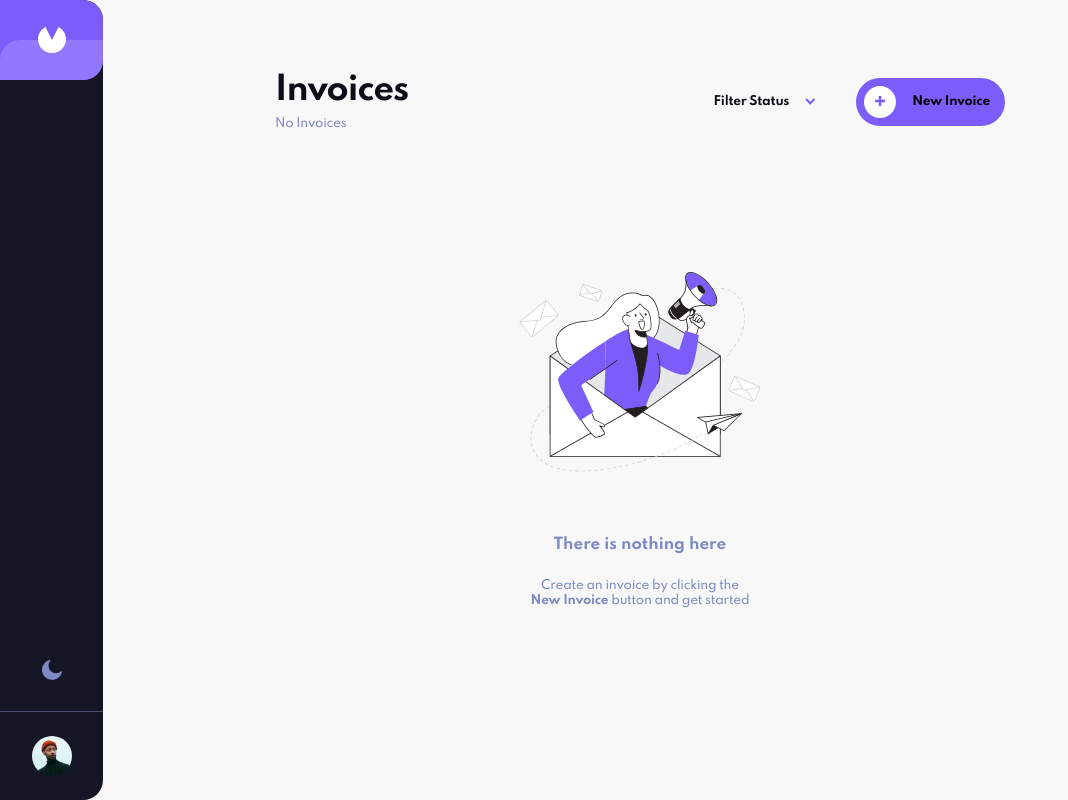
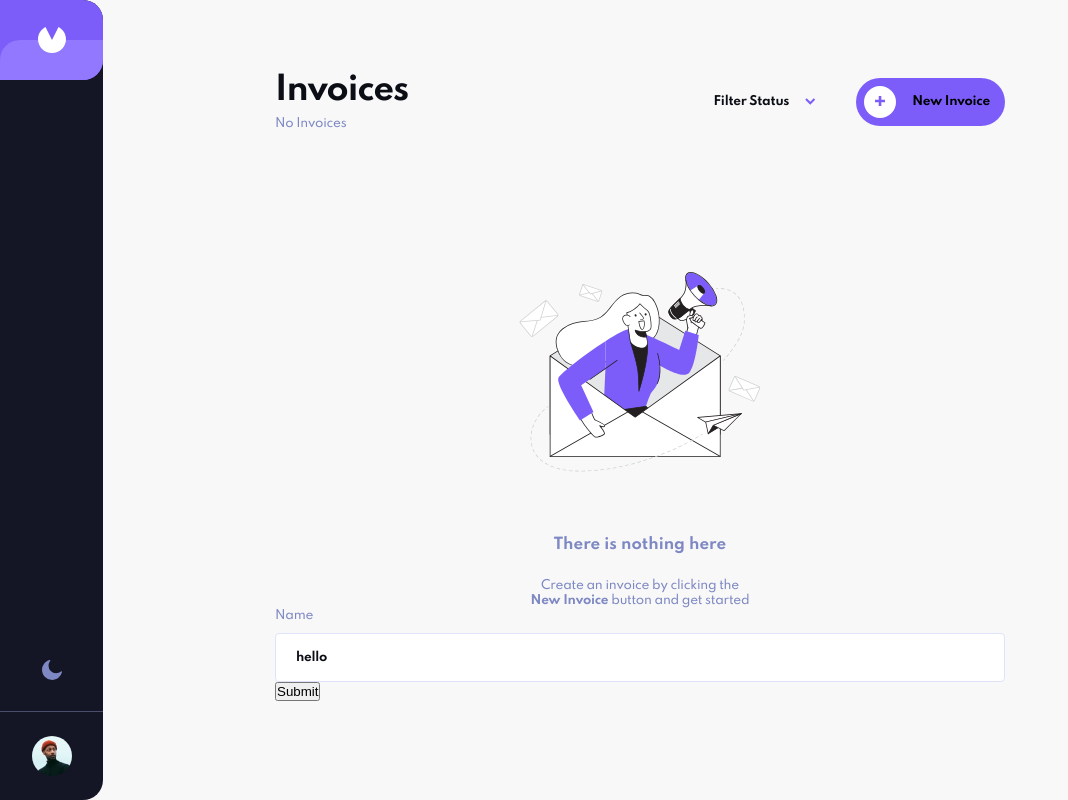
Before and after one commit to prnachap/InvoiceApp---Frontend-Mentor-Solution, a React (Create React App) app: page / in a window 1280 px wide. Shown: the whole page, without its empty margins (0-1068 px from the left). Built offline with nearby package versions, Linux system fonts and the light colour scheme.

Commit message:
input component added

```diff
--- a/package.json
+++ b/package.json
@@ -12,6 +12,7 @@
     "@types/react-dom": "^17.0.9",
     "@types/react-redux": "^7.1.18",
     "axios": "^0.21.1",
+    "formik": "^2.2.9",
     "framer-motion": "^4.1.17",
     "react": "^17.0.2",
     "react-dom": "^17.0.2",
@@ -22,7 +23,8 @@
     "redux-thunk": "^2.3.0",
     "styled-components": "^5.3.0",
     "typescript": "^4.3.5",
-    "web-vitals": "^1.1.2"
+    "web-vitals": "^1.1.2",
+    "yup": "^0.32.9"
   },
   "scripts": {
     "start": "react-scripts start",
--- /dev/null
+++ b/src/components/input/Input.style.ts
@@ -0,0 +1,80 @@
+import { Field } from "formik";
+import styled, { css } from "styled-components";
+
+interface IError {
+  error: boolean;
+}
+
+export const InputGroup = styled.div``;
+
+export const LabelContainer = styled.div`
+  display: flex;
+  justify-content: space-between;
+`;
+
+export const ErrorText = styled.p`
+  font-size: 1rem;
+  font-weight: 600;
+  line-height: 1.5;
+  letter-spacing: -0.208333px;
+  text-transform: capitalize;
+  color: ${({ theme }) => theme.colors.error.colorPrimary};
+  transition: all 0.3s ease-in-out;
+`;
+
+export const Label = styled.label<IError>`
+  display: block;
+  text-transform: capitalize;
+  margin-bottom: 1rem;
+  font-size: ${({ theme }) => theme.fontSize.small};
+  line-height: ${({ theme }) => theme.lineHeight.small};
+  letter-spacing: ${({ theme }) => theme.letterSpacing.small};
+  transition: all 0.3s ease-in-out;
+
+  ${(p) =>
+    p.error &&
+    css`
+      color: ${({ theme }) => theme.colors.error.colorPrimary};
+    `}
+`;
+
+export const Input = styled(Field)<IError>`
+  display: block;
+  width: 100%;
+  font-family: inherit;
+  font-size: ${({ theme }) => theme.fontSize.small};
+  line-height: ${({ theme }) => theme.lineHeight.small};
+  letter-spacing: ${({ theme }) => theme.letterSpacing.small};
+  font-weight: 700;
+  padding: 1.6rem 2rem;
+  color: ${(p) => p.theme.colors.headings.primaryColor};
+  border-radius: 4px;
+  background-color: ${(p) => p.theme.colors.form.backgroundColor};
+  transition: all 0.3s ease-in-out;
+
+  ${(p) =>
+    p.error
+      ? css`
+  border: 1px solid
+      ${({ theme }) => theme.colors.error.colorPrimary}!important;
+  }
+  `
+      : css`
+          border: 1px solid ${(p) => p.theme.colors.form.borderColor};
+        `}
+
+  &:focus,
+  &:active {
+    outline: none;
+    border: 1px solid ${(p) => p.theme.colors.common.secondaryColor};
+  }
+
+  &::-webkit-outer-spin-button {
+    -webkit-appearance: none;
+    margin: 0;
+  }
+
+  &::-webkit-calendar-picker-indicator {
+    color: red;
+  }
+`;
--- /dev/null
+++ b/src/components/input/Input.tsx
@@ -0,0 +1,49 @@
+import { ErrorMessage, useField, FieldHookConfig } from "formik";
+import React from "react";
+
+import {
+  InputGroup,
+  Label,
+  Input,
+  LabelContainer,
+  ErrorText,
+} from "./Input.style";
+
+interface IInput {
+  label?: string;
+  type?: string;
+}
+
+type CustomInputProps = IInput & FieldHookConfig<string>;
+
+const CustomInput: React.FC<CustomInputProps> = (props) => {
+  const [field, meta] = useField<string>(props);
+  const { label } = props;
+  return (
+    <InputGroup>
+      <LabelContainer>
+        {label && (
+          <Label
+            htmlFor={field.name}
+            className="form__label"
+            error={meta.error && meta.touched ? true : false}
+          >
+            {label}
+          </Label>
+        )}
+        <ErrorText>
+          <ErrorMessage name={field.name} />
+        </ErrorText>
+      </LabelContainer>
+      <Input
+        id={field.name}
+        as="input"
+        error={meta.error && meta.touched ? true : false}
+        autoComplete="off"
+        {...field}
+      />
+    </InputGroup>
+  );
+};
+
+export default CustomInput;
--- a/src/container/home/HomePageContainer.tsx
+++ b/src/container/home/HomePageContainer.tsx
@@ -1,14 +1,46 @@
+import {
+  Field,
+  FieldHookConfig,
+  Form,
+  Formik,
+  FormikProps,
+  FormikValues,
+} from "formik";
 import React from "react";
 import { Header, Illustrate } from "../../components";
+import CustomInput from "../../components/input/Input";
 import { useSelector } from "../../hooks/useTypedSelector";
+import * as Yup from "yup";
 
 const HomePageContainer: React.FC = () => {
   const { allInvoices } = useSelector((state) => state.invoices);
-
+  const initialValues = {
+    name: "hello",
+  };
+  const validationSchema = Yup.object({
+    name: Yup.string().required("Can't be Empty"),
+  });
   return (
     <>
       <Header />
       {!allInvoices && <Illustrate />}
+      <Formik
+        initialValues={initialValues}
+        validationSchema={validationSchema}
+        onSubmit={(values, actions) => {
+          setTimeout(() => {
+            alert(JSON.stringify(values, null, 2));
+            actions.setSubmitting(false);
+          }, 1000);
+        }}
+      >
+        {() => (
+          <Form>
+            <CustomInput type="input" name="name" label={"name"} />
+            <button type="submit">Submit</button>
+          </Form>
+        )}
+      </Formik>
     </>
   );
 };
--- a/src/style.d.ts
+++ b/src/style.d.ts
@@ -50,6 +50,9 @@ declare module "styled-components" {
         colorSecondary: string;
         colorTertairy: string;
       };
+      error: {
+        colorPrimary: string;
+      };
     };
     fontSize: {
       extraLarge: string;
--- a/src/theme/dark-theme.ts
+++ b/src/theme/dark-theme.ts
@@ -50,6 +50,9 @@ export const darkTheme: DefaultTheme = {
       colorSecondary: "#FF8F00",
       colorTertairy: "#DFE3FA",
     },
+    error: {
+      colorPrimary: "#EC5757",
+    },
   },
   fontSize: {
     extraLarge: "3.2rem",
--- a/src/theme/light-theme.ts
+++ b/src/theme/light-theme.ts
@@ -50,6 +50,9 @@ export const lightTheme: DefaultTheme = {
       colorSecondary: "#FF8F00",
       colorTertairy: "#373B53",
     },
+    error: {
+      colorPrimary: "#EC5757",
+    },
   },
   fontSize: {
     extraLarge: "3.2rem",
```
Also changed, not shown: 1 other file (tests, documents, lock files or other folders).
